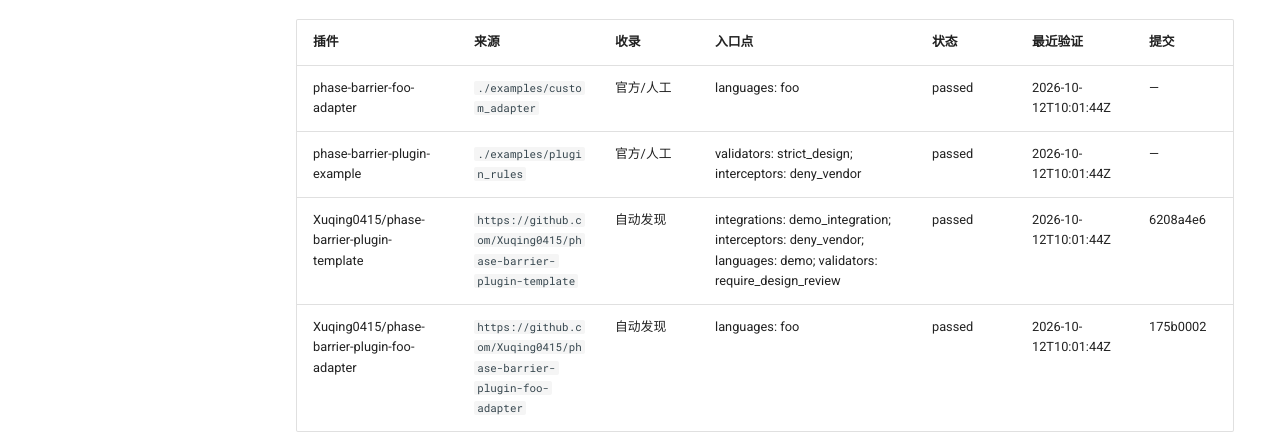
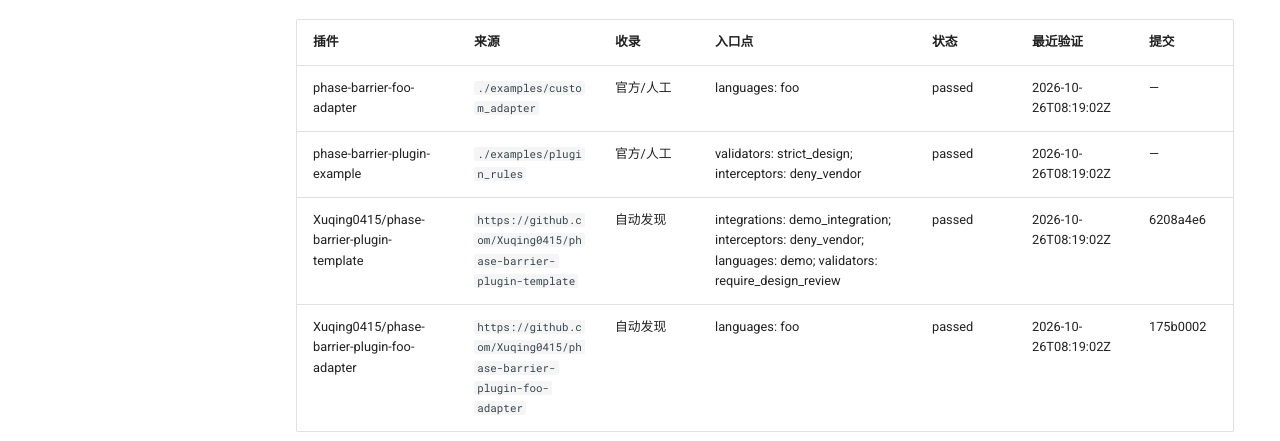
Before and after one commit to Xuqing0415/phase-barrier, an MkDocs documentation site: the page built from docs/plugin-status.md, in a window 1280 px wide and 1345 px high. Shown: the part 469-910 px from the top of the window. Built offline with MkDocs 1.6.1 and Material for MkDocs 9.7.7, drawn with Linux system fonts in a browser that asks for light colours; comment, search, counter and statistics services are not loaded.

Commit message:
chore: update plugin verification status

```diff
--- a/docs/plugin-status.md
+++ b/docs/plugin-status.md
@@ -16,10 +16,10 @@
 <!-- plugins-index:start -->
 | 插件 | 来源 | 收录 | 入口点 | 状态 | 最近验证 | 提交 |
 |------|------|------|--------|------|----------|------|
-| phase-barrier-foo-adapter | `./examples/custom_adapter` | 官方/人工 | languages: foo | passed | 2026-10-12T10:01:44Z | — |
-| phase-barrier-plugin-example | `./examples/plugin_rules` | 官方/人工 | validators: strict_design; interceptors: deny_vendor | passed | 2026-10-12T10:01:44Z | — |
-| Xuqing0415/phase-barrier-plugin-template | `https://github.com/Xuqing0415/phase-barrier-plugin-template` | 自动发现 | integrations: demo_integration; interceptors: deny_vendor; languages: demo; validators: require_design_review | passed | 2026-10-12T10:01:44Z | 6208a4e6 |
-| Xuqing0415/phase-barrier-plugin-foo-adapter | `https://github.com/Xuqing0415/phase-barrier-plugin-foo-adapter` | 自动发现 | languages: foo | passed | 2026-10-12T10:01:44Z | 175b0002 |
+| phase-barrier-foo-adapter | `./examples/custom_adapter` | 官方/人工 | languages: foo | passed | 2026-10-26T08:19:02Z | — |
+| phase-barrier-plugin-example | `./examples/plugin_rules` | 官方/人工 | validators: strict_design; interceptors: deny_vendor | passed | 2026-10-26T08:19:02Z | — |
+| Xuqing0415/phase-barrier-plugin-template | `https://github.com/Xuqing0415/phase-barrier-plugin-template` | 自动发现 | integrations: demo_integration; interceptors: deny_vendor; languages: demo; validators: require_design_review | passed | 2026-10-26T08:19:02Z | 6208a4e6 |
+| Xuqing0415/phase-barrier-plugin-foo-adapter | `https://github.com/Xuqing0415/phase-barrier-plugin-foo-adapter` | 自动发现 | languages: foo | passed | 2026-10-26T08:19:02Z | 175b0002 |
 <!-- plugins-index:end -->
 
 ## 状态说明
```
Also changed, not shown: plugins.json (+4 -4 lines).
